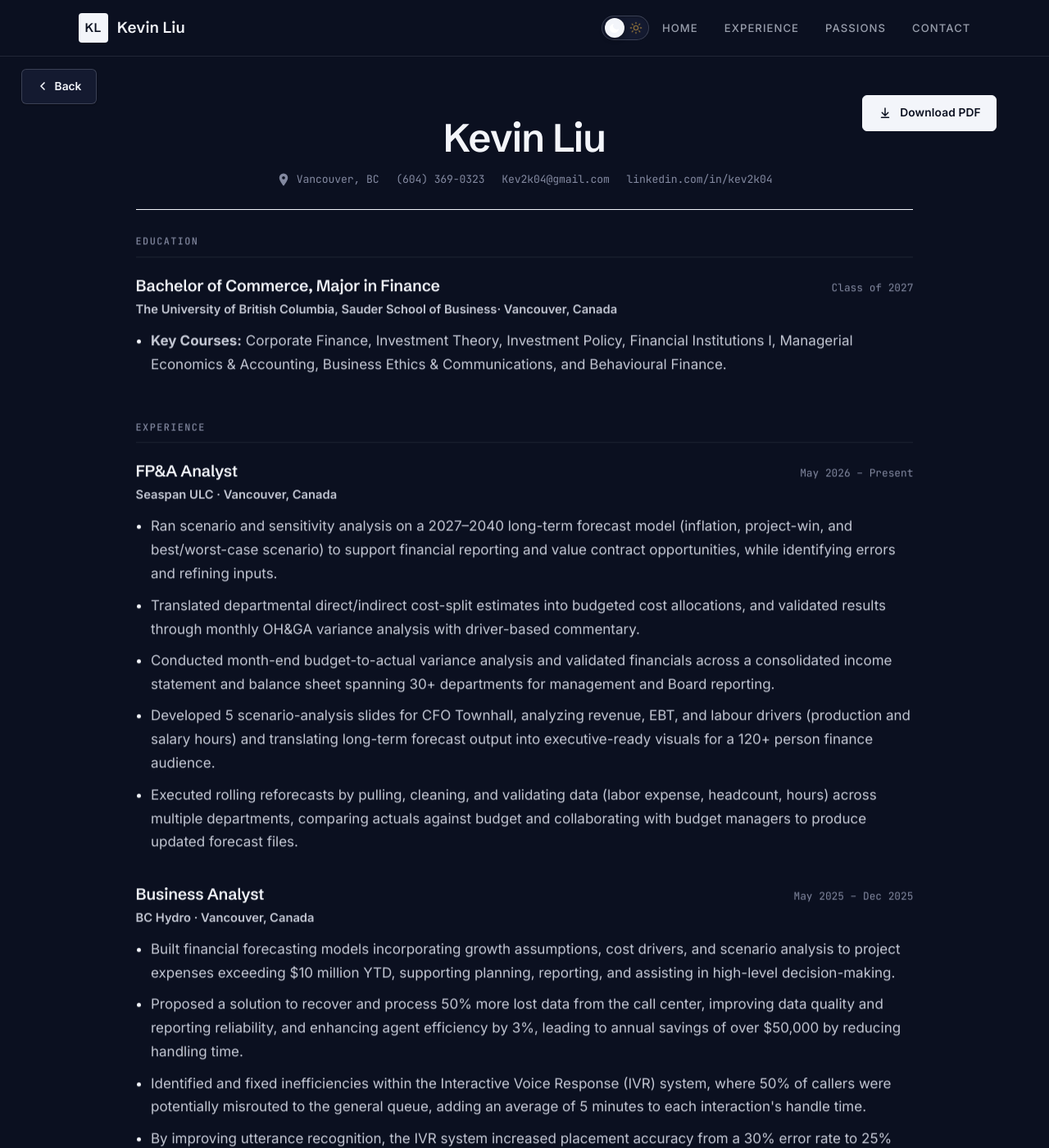
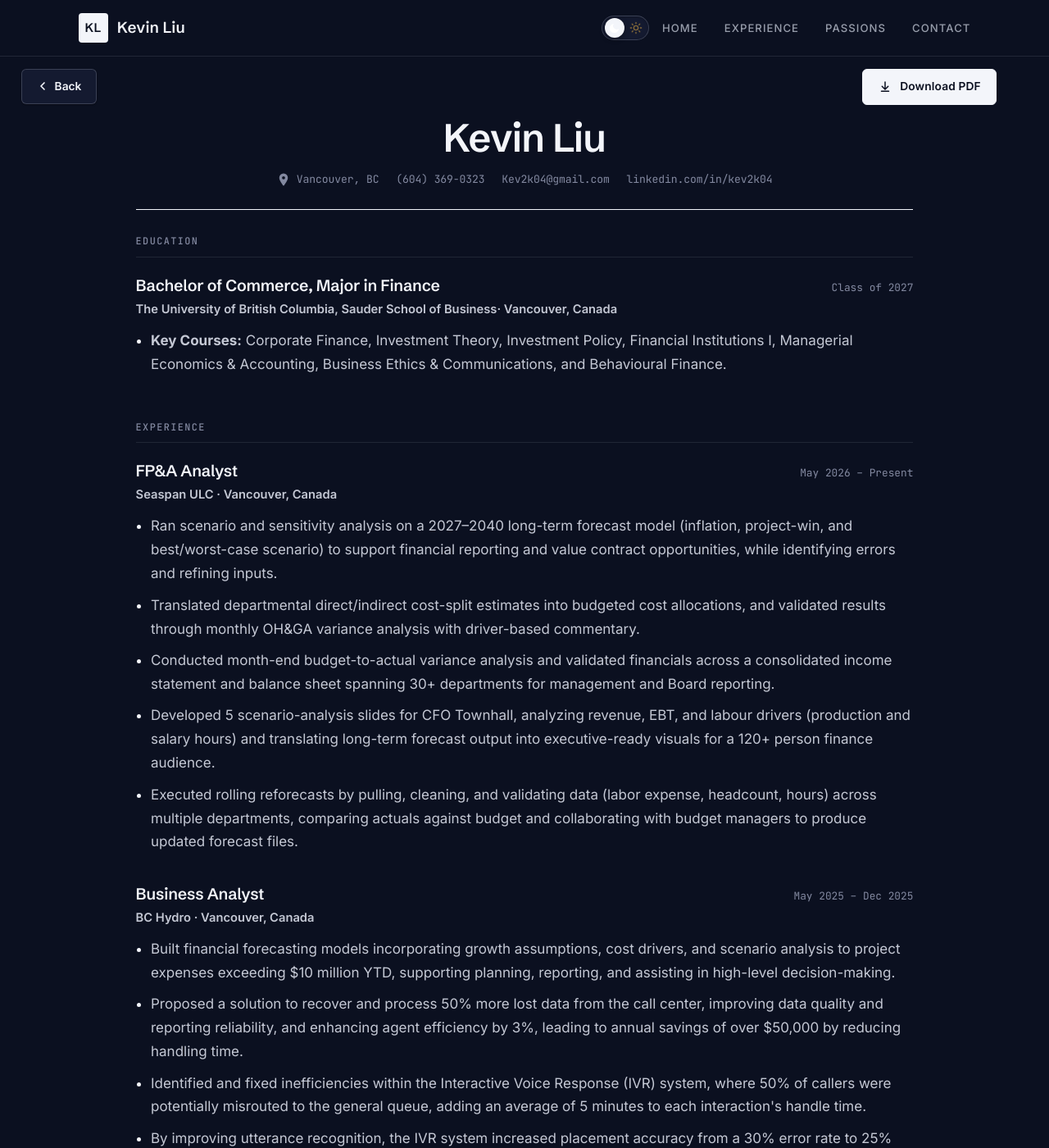
Before and after one commit to kev2k04/kev2k04.github.io, a Jekyll site: the page built from resume.html, in a window 1280 px wide and 1400 px high. Shown: the whole window at 82% size. Built offline with Jekyll 4.4.1, drawn with Linux system fonts in a browser that asks for light colours.

Commit message:
Resume: align Download PDF to the Back button height; fade it out later on scroll
- Download PDF now sits at top:84px (exactly level with the fixed Back button).
- scroll-fade.js reads an optional per-element fraction (data-scroll-fade="0.32"),
  so the Download button stays visible a little longer as you scroll.

Co-Authored-By: Claude Opus 4.8 <noreply@anthropic.com>

```diff
--- a/assets/css/main.scss
+++ b/assets/css/main.scss
@@ -1064,7 +1064,7 @@ html[data-mode="light"] #about::after {
    (mirrors the fixed Back button on the left). */
 .resume__header .btn {
   position: fixed;
-  top: 116px;
+  top: 84px;          /* same height as the fixed Back button */
   right: 4rem;
   z-index: 60;
   padding: 0.58rem 1.15rem;
--- a/assets/js/scroll-fade.js
+++ b/assets/js/scroll-fade.js
@@ -15,13 +15,17 @@
   function update() {
     var doc = document.documentElement;
     var maxScroll = doc.scrollHeight - window.innerHeight;
-    var fadeEnd = FADE_FRACTION * maxScroll;
     var y = window.pageYOffset || doc.scrollTop || 0;
 
-    var opacity = fadeEnd > 0 ? 1 - Math.min(1, y / fadeEnd) : 1;
     var drift = 'translateY(' + (-PARALLAX * y).toFixed(1) + 'px)';
 
     els.forEach(function (el) {
+      // Each element may override the fade window via data-scroll-fade="<fraction>"
+      // (e.g. "0.32" keeps it visible later); a bare attribute uses the default.
+      var frac = parseFloat(el.getAttribute('data-scroll-fade')) || FADE_FRACTION;
+      var fadeEnd = frac * maxScroll;
+      var opacity = fadeEnd > 0 ? 1 - Math.min(1, y / fadeEnd) : 1;
+
       el.style.opacity = opacity.toFixed(3);
       // Lag the viewport: drift upward at a fraction of the scroll speed.
       el.style.transform = drift;
--- a/resume.html
+++ b/resume.html
@@ -31,7 +31,7 @@ permalink: /resume/
         </p>
       </div>
       {%- if r.pdf and r.pdf != "" -%}
-        <a class="btn btn--primary" href="{{ r.pdf | relative_url }}" download data-scroll-fade>
+        <a class="btn btn--primary" href="{{ r.pdf | relative_url }}" download data-scroll-fade="0.32">
           {% include icon.html name="download" %} Download PDF
         </a>
       {%- endif -%}
```
